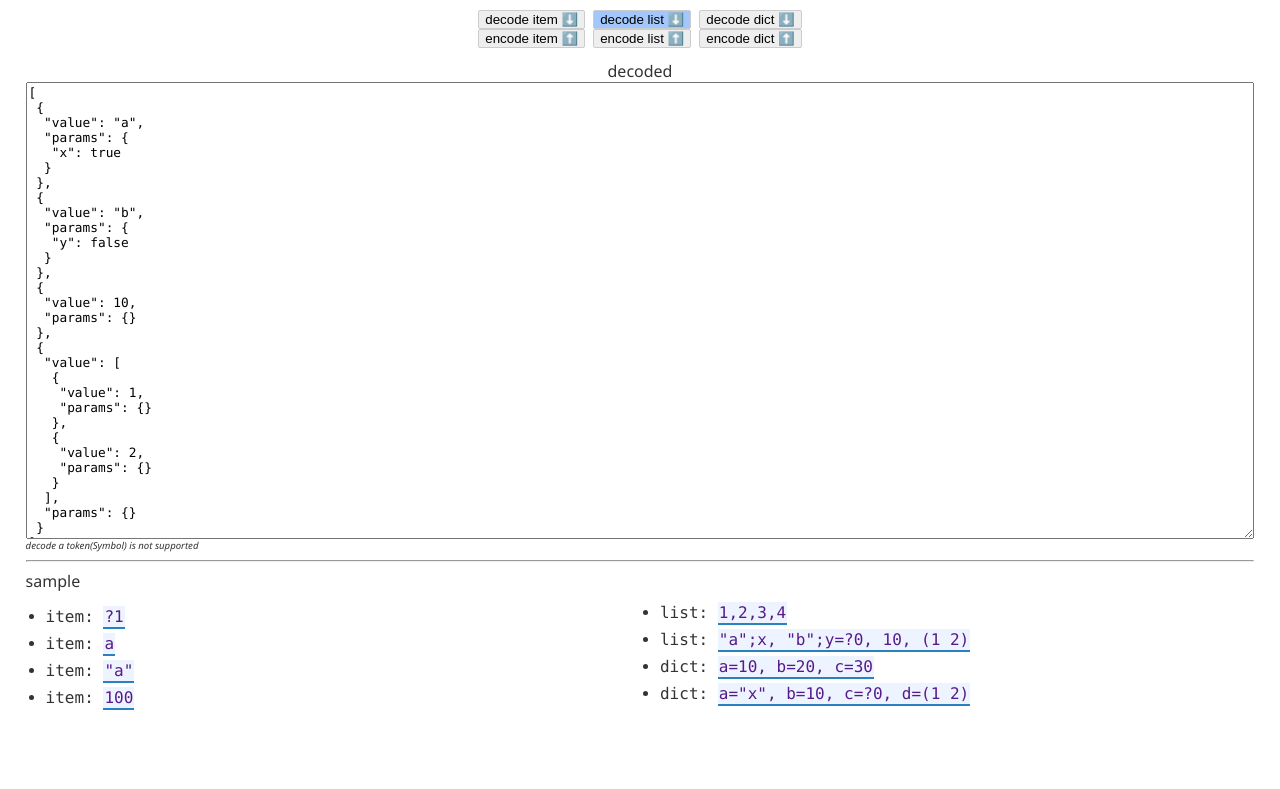
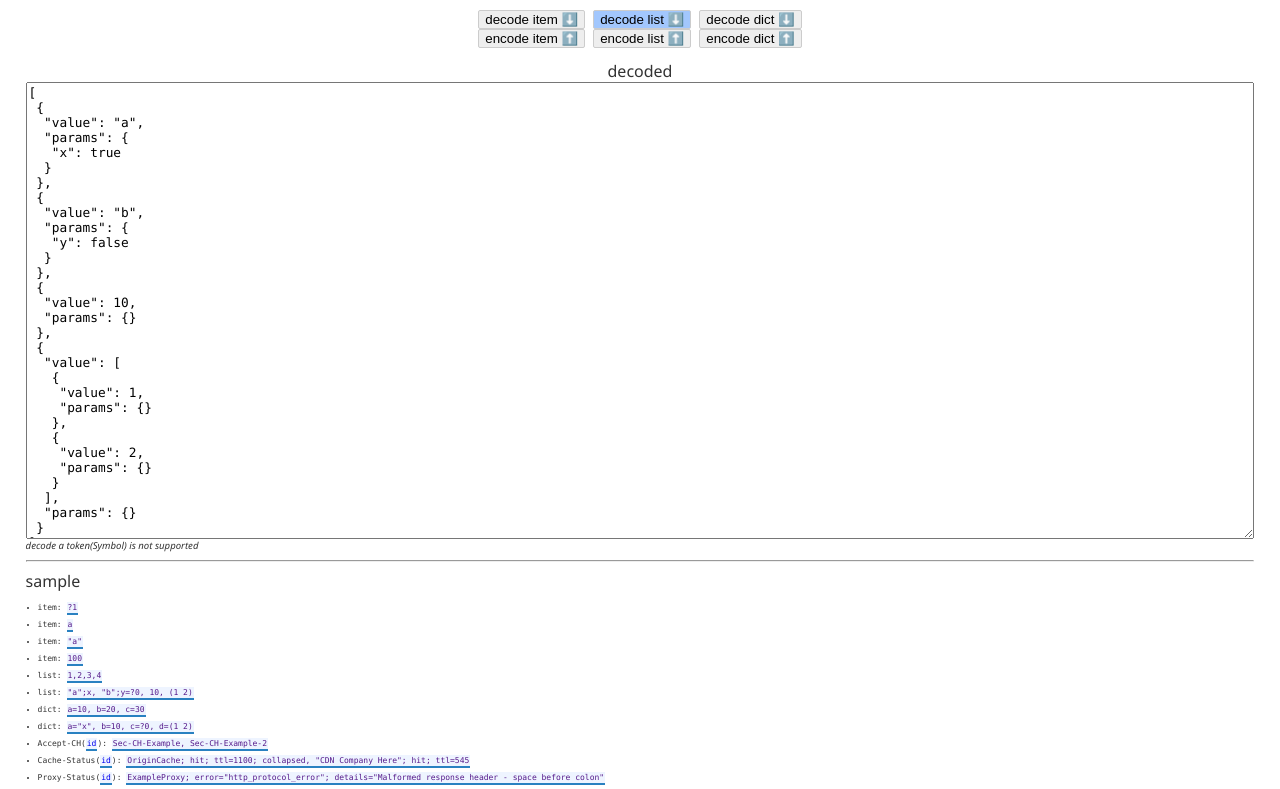
Before and after one commit to Jxck/structured-field-values, a website: page demo.html in a window 1280 px wide. Shown: the part 135-924 px from the top of the page. Before the commit the page ends 847 px from the top, so only its background shows below. Drawn offline with Linux system fonts and the light colour scheme.

Commit message:
add more exampled to DEMO

```diff
--- a/demo.html
+++ b/demo.html
@@ -83,9 +83,9 @@ button {
 
 .samples {
   font-family: var(--font-family-mono);
+  font-size: 0.5em;
   margin: 0;
   padding: 0 0 0 1em;
-  column-count: 2;
 }
 
 .samples li {
@@ -122,7 +122,7 @@ button {
 <h1>Structured Field Values DEMO</h1>
 <main>
   <label for=encoded>encoded</label>
-  <textarea id=encoded class=encoded>"a";x, "b";y=?0, 10, (1 2)</textarea>
+  <textarea id=encoded class=encoded></textarea>
   <p class="decode error"></p>
   <div class=center>
     <button class="decode Item">decode item ⬇️ </button>
@@ -144,15 +144,19 @@ button {
 
 <h2>sample</h2>
 <ul class=samples>
-  <li>item: <a class="sample Item" href="">?1</a>
-  <li>item: <a class="sample Item" href="">a</a>
-  <li>item: <a class="sample Item" href="">"a"</a>
-  <li>item: <a class="sample Item" href="">100</a>
-  <li>list: <a class="sample List" href="">1,2,3,4</a>
-  <li>list: <a class="sample List" href="">"a";x, "b";y=?0, 10, (1 2)</a>
+  <li>item: <a class="sample Item" href="">?1</a></li>
+  <li>item: <a class="sample Item" href="">a</a></li>
+  <li>item: <a class="sample Item" href="">"a"</a></li>
+  <li>item: <a class="sample Item" href="">100</a></li>
+  <li>list: <a class="sample List" href="">1,2,3,4</a></li>
+  <li>list: <a class="sample List" href="">"a";x, "b";y=?0, 10, (1 2)</a></li>
   <li>dict: <a class="sample Dict" href="">a=10, b=20, c=30</a>
-  <li>dict: <a class="sample Dict" href="">a="x", b=10, c=?0, d=(1 2)</a>
+  <li>dict: <a class="sample Dict" href="">a="x", b=10, c=?0, d=(1 2)</a></li>
+  <li>Accept-CH(<a href=https://tools.ietf.org/html/draft-ietf-httpbis-client-hints-15>id</a>): <a class="sample List" href="">Sec-CH-Example, Sec-CH-Example-2</a></li>
+  <li>Cache-Status(<a href=https://tools.ietf.org/html/draft-ietf-httpbis-cache-header-07>id</a>): <a class="sample List" href="">OriginCache; hit; ttl=1100; collapsed, "CDN Company Here"; hit; ttl=545</a></li>
+  <li>Proxy-Status(<a href=https://tools.ietf.org/html/draft-ietf-httpbis-proxy-status-02>id</a>): <a class="sample List" href="">ExampleProxy; error="http_protocol_error"; details="Malformed response header - space before colon"</a></li>
 </ul>
+
 
 <script type=module>
   const $  = document.querySelector.bind(document)
@@ -173,7 +177,6 @@ button {
       $button.classList.remove("active")
     })
   }
-
 
   document.on("DOMContentLoaded", async (e) => {
     $$(".decode").forEach(($decode) => $decode.on("click", (e) => {
@@ -233,7 +236,7 @@ button {
     })
 
     if (location.hash === "") {
-      $decoded.value = $$(".sample.List")[1].textContent
+      $encoded.value = $$(".sample.List")[1].textContent
       $(".decode.List").click()
     } else {
       $encoded.value = atob(location.hash.substr(1))
```
